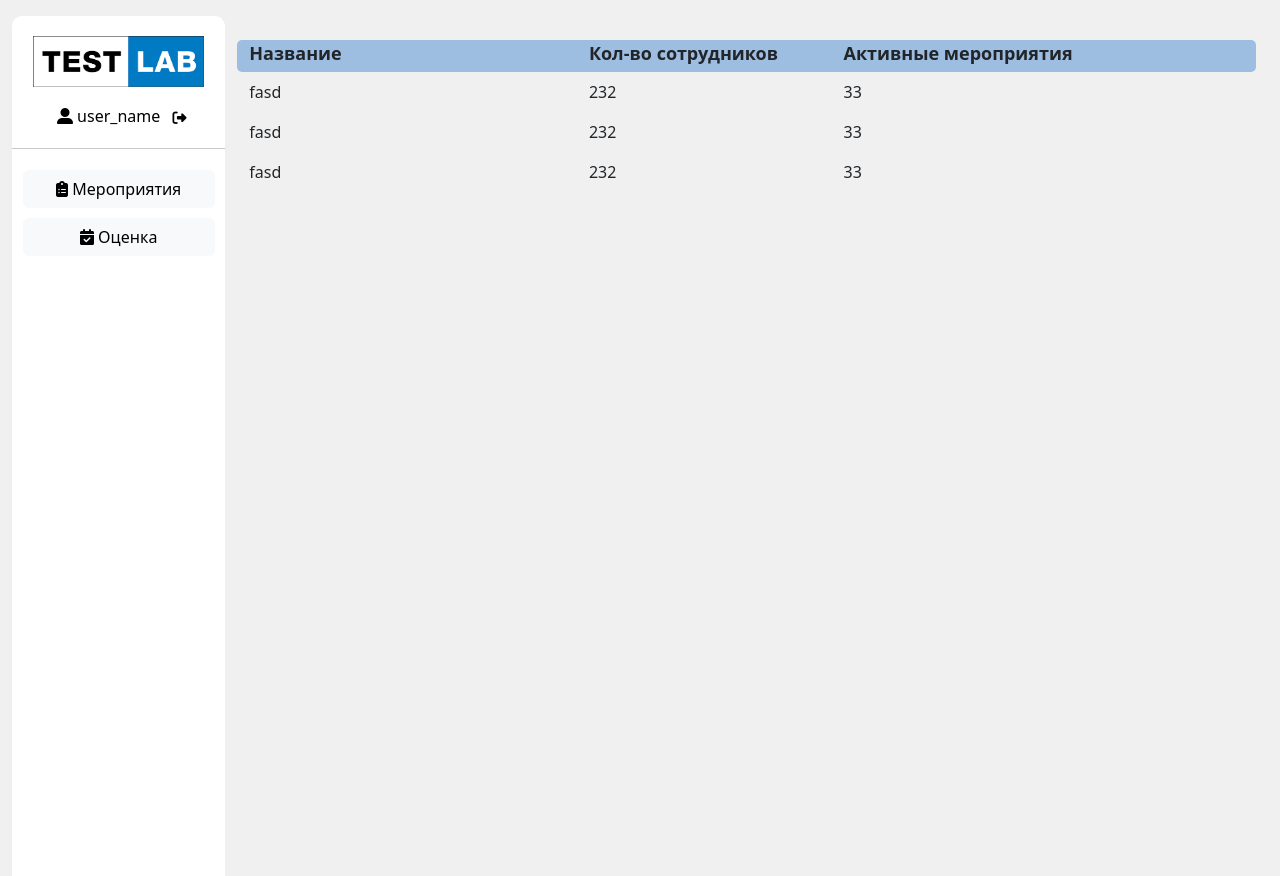
After one commit to ScarlettD1/RIPC, a Django app: page /personnel/regions/ in a window 1280 px wide. The commit adds this page. Run offline with Django 4.2, Linux system fonts and the light colour scheme; some libraries are stand-ins or nearby versions.

Commit message:
templates

```diff
--- a/ripc/static/css/styles.css
+++ b/ripc/static/css/styles.css
@@ -1,12 +1,112 @@
+/* Reset and base styles  */
+* {
+	padding: 0px;
+	margin: 0px;
+	border: none;
+}
+
+*,
+*::before,
+*::after {
+	box-sizing: border-box;
+}
+
+:focus,
+:active {
+	/*outline: none;*/
+}
+
+a:focus,
+a:active {
+	/* outline: none;*/
+}
+
+/* Links */
+
+a, a:link, a:visited  {
+     color: inherit;
+    text-decoration: none;
+    /* display: inline-block; */
+}
+
+a:hover  {
+    /* color: inherit; */
+    text-decoration: none;
+}
+
+/* Common */
+
+aside, nav, footer, header, section, main {
+	display: block;
+}
+
+h1, h2, h3, h4, h5, h6, p {
+    font-size: inherit;
+	font-weight: inherit;
+}
+
+ul, ul li {
+	list-style: none;
+}
+
+img {
+	vertical-align: top;
+}
+
+img, svg {
+	max-width: 100%;
+	height: auto;
+}
+
+address {
+  font-style: normal;
+}
+
+/* Form */
+
+input, textarea, button, select {
+	font-family: inherit;
+    font-size: inherit;
+    color: inherit;
+    background-color: transparent;
+}
+
+input::-ms-clear {
+	display: none;
+}
+
+button, input[type="submit"] {
+    display: inline-block;
+    box-shadow: none;
+    background-color: transparent;
+    background: none;
+    cursor: pointer;
+}
+
+input:focus, input:active,
+button:focus, button:active {
+    outline: none;
+}
+
+button::-moz-focus-inner {
+	padding: 0;
+	border: 0;
+}
+
+label {
+	cursor: pointer;
+}
+
+legend {
+	display: block;
+}
+
+/***********************/
+
 html,
 body {
   height: 100%;
   max-width: 100%;
-}
-
-a {
-  text-decoration: none !important;
-  color: inherit;
 }
 
 body.login_page {
@@ -41,8 +141,8 @@ body.login_page {
 }
 
 .page-content {
-  background: #F5F5F5;
-  height: auto;
+  background: #f0f0f0;
+  height: 100%;
   width: 100%;
   margin: 0;
 }
@@ -126,3 +226,11 @@ body.login_page {
 .checkbox {
   transform: scale(1.5);
 }
+
+.table-naming {
+  font-size: large;
+  font-weight: bold;
+  padding-bottom: 5px;
+  background-color: rgba(15, 105, 197, 0.37);
+  border-radius: 5px;
+}
--- /dev/null
+++ b/ripc/templates/main_pages/org_detail.html
@@ -0,0 +1,6 @@
+{% extends "base_menu_generic.html" %}
+{% load static %}
+
+{% block main_content %}
+
+{% endblock %}
--- /dev/null
+++ b/ripc/templates/main_pages/org_list.html
@@ -0,0 +1,6 @@
+{% extends "base_menu_generic.html" %}
+{% load static %}
+
+{% block main_content %}
+
+{% endblock %}
--- /dev/null
+++ b/ripc/templates/main_pages/region_list.html
@@ -0,0 +1,28 @@
+{% extends "base_menu_generic.html" %}
+{% load static %}
+
+{% block main_content %}
+    <div class="container mt-3 pb-1">
+        <div class="row align-items-start table-naming">
+            <div class="col-4">Название</div>
+            <div class="col-3">Кол-во сотрудников</div>
+            <div class="col-3">Активные мероприятия</div>
+        </div>
+        {#        цикл          #}
+        <div class="row align-items-start py-2">
+            <div class="col-4"><a href="/personnel/regions/{{ region.id }}">fasd</a></div>
+            <div class="col-3">232</div>
+            <div class="col-3">33</div>
+        </div>
+    <div class="row align-items-start py-2">
+            <div class="col-4"><a href="/personnel/regions/{{ region.id }}">fasd</a></div>
+            <div class="col-3">232</div>
+            <div class="col-3">33</div>
+        </div>
+    <div class="row align-items-start py-2">
+            <div class="col-4"><a href="/personnel/regions/{{ region.id }}">fasd</a></div>
+            <div class="col-3">232</div>
+            <div class="col-3">33</div>
+        </div>
+    </div>
+{% endblock %}
--- /dev/null
+++ b/ripc/templates/main_pages/staff.html
@@ -0,0 +1,6 @@
+{% extends "base_menu_generic.html" %}
+{% load static %}
+
+{% block main_content %}
+
+{% endblock %}
--- /dev/null
+++ b/ripc/templates/registration/registration.html
@@ -0,0 +1,6 @@
+{% extends "base_menu_generic.html" %}
+{% load static %}
+
+{% block main_content %}
+
+{% endblock %}
--- a/ripc/urls.py
+++ b/ripc/urls.py
@@ -4,7 +4,15 @@ from . import views
 
 urlpatterns = [
     path('', views.index, name='index'),
-    path('<int:id>/', views.detail, name='detail'),
     path('accounts/', include('django.contrib.auth.urls')),
-    path('create_event', views.create_event, name='create_event'),
+    path('create_event/', views.create_event, name='create_event'),
+    path('personnel/users/', views.users, name='users'),
+    path('personnel/users/<int:id>', views.user_detail, name='user_page'),
+    path('personnel/users/registration/', views.user_reg, name='user_reg'),
+    path('personnel/regions/', views.regions, name='regions'),
+    path('personnel/regions/registration/', views.regions_registration, name='regions_reg'),
+    path('personnel/regions/<int:id>', views.regions_detail, name='regions_detail'),
+    path('personnel/organizations/', views.organizations, name='orgs'),
+    path('personnel/organizations/registration/', views.organizations_registration, name='org_reg'),
+    path('personnel/organizations/<int:id>', views.organizations_detail, name='orgs_detail'),
 ]
--- a/ripc/views.py
+++ b/ripc/views.py
@@ -37,6 +37,12 @@ def create_event(request):
     return render(request, 'main_pages/create_event.html', context)
 
 
+@login_required(login_url='/accounts/login/')
+def staff(request):
+    context = {}
+    return render(request, 'main_pages/staff.html', context)
+
+
 @user_passes_test(is_admin)
 @login_required(login_url='/accounts/login/')
 class RegisterUserView(CreateView):
@@ -53,3 +59,39 @@ class RegisterUserView(CreateView):
 
     def get_success_url(self):
         return self.success_url
+
+
+def regions(request):
+    return render(request, 'main_pages/region_list.html', )
+
+
+def regions_detail(request):
+    return None
+
+
+def regions_registration(request):
+    return None
+
+
+def organizations(request):
+    return None
+
+
+def organizations_detail(request):
+    return None
+
+
+def organizations_registration(request):
+    return None
+
+
+def users(request):
+    return None
+
+
+def user_reg(request):
+    return None
+
+
+def user_detail(request):
+    return None
--- a/templates/base_generic.html
+++ b/templates/base_generic.html
@@ -18,7 +18,6 @@
 <body class="{% block body_class %}{% endblock %}">
       {% block content %}{% endblock %}
 <footer>
-    @moais
 </footer>
 </body>
 </html>
```
Also changed, not shown: ripc/templates/main_pages/region_detail.html (added, +13 -0 lines), ripc/templates/registration/user_page.html (added, +10 -0 lines).
